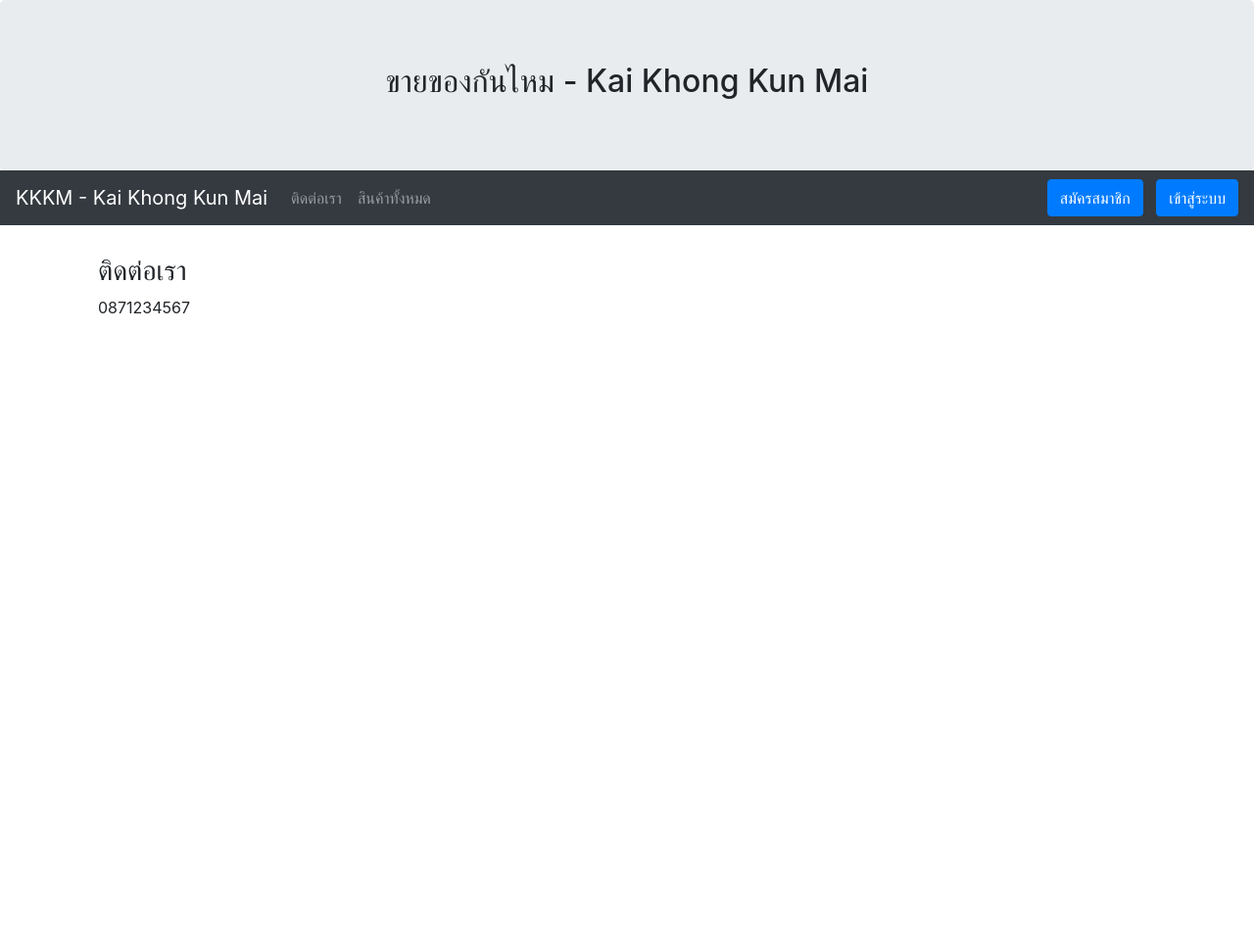
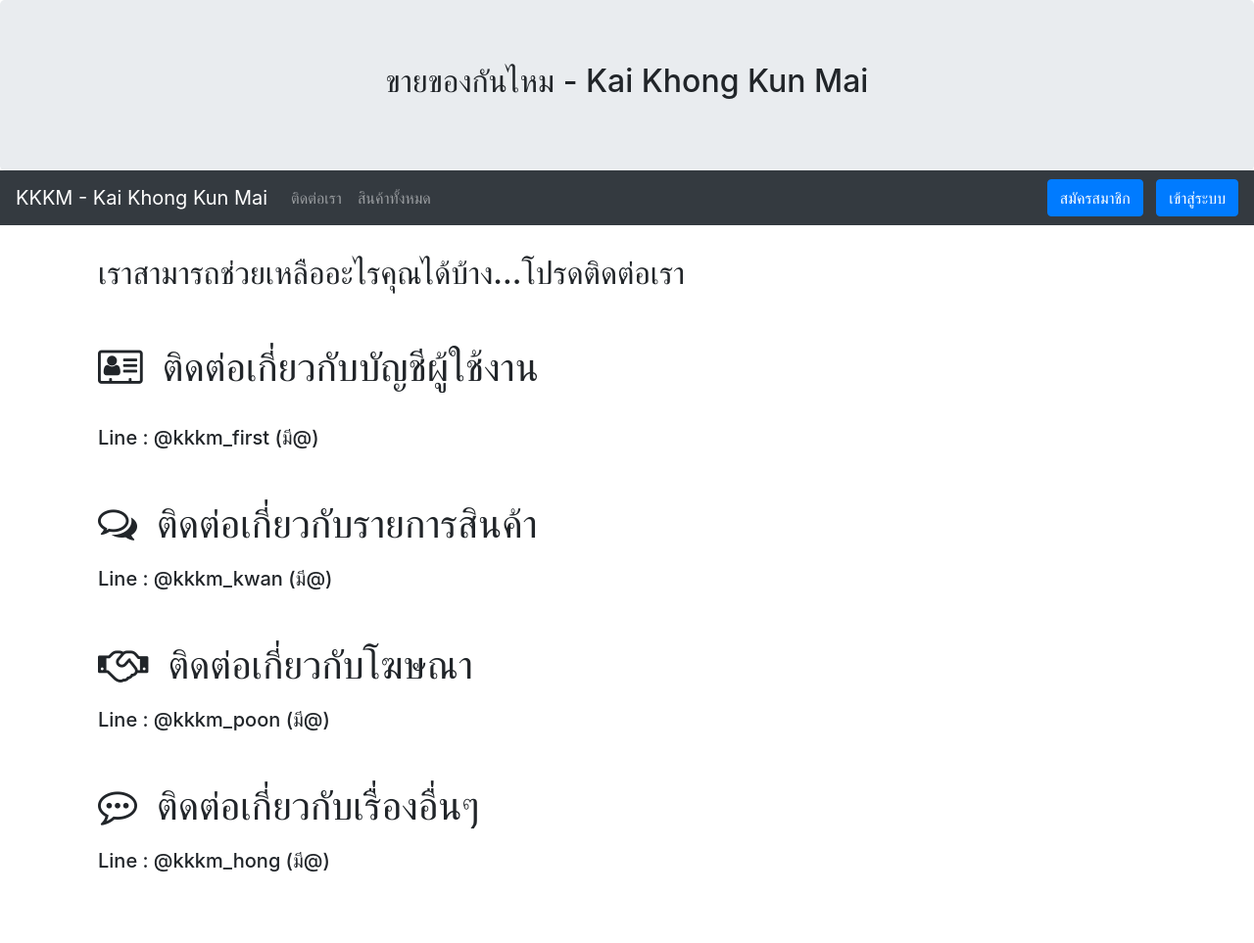
Before and after one commit to yuii88/327_KKKM, a Django app: page /contact/ in a window 1280 px wide. Shown: the whole page at 98% size. Before the commit the page ends 320 px from the top, so only its background shows below. Run offline with Django 3.2, Linux system fonts and the light colour scheme; some libraries are stand-ins or nearby versions.

Commit message:
update 04/11/21

```diff
--- /dev/null
+++ b/allorder_user3.csv
@@ -0,0 +1 @@
+3,OD000320211023002231,[BTS] #Jin01,0894153875,nk 10202,ems,transfer,,2021-10-23 00:22:31.908836,0,/recei-00057415637401636747920809_normal.png,,3,2020/12/30 12:35,
--- /dev/null
+++ b/cart_user3.csv
@@ -0,0 +1 @@
+3,OD000320211023002231,[BTS] #Jin01,0894153875,nk 10202,ems,transfer,,2021-10-23 00:22:31.908836,0,/recei-00057415637401636747920809_normal.png,,3,2020/12/30 12:35,
--- a/myapp/template/myapp/contact.html
+++ b/myapp/template/myapp/contact.html
@@ -4,8 +4,21 @@
 
 
 <div class="container">
-      <h3> ติดต่อเรา </h3>
-      <p> 0871234567 </p>
+      <h2>เราสามารถช่วยเหลืออะไรคุณได้บ้าง...โปรดติดต่อเรา </h2><br><br>
+      <p>
+            <i class="fa fa-address-card-o" style="font-size:40px">&nbsp&nbspติดต่อเกี่ยวกับบัญชีผู้ใช้งาน </i><br><br>
+            <h5> Line : @kkkm_first (มี@)</h5><br><br>
+
+            <i class="fa fa-comments-o" style="font-size:40px">&nbsp&nbspติดต่อเกี่ยวกับรายการสินค้า </i><br><br>
+            <h5> Line : @kkkm_kwan (มี@)</h5><br><br>
+
+            <i class="fa fa-handshake-o" style="font-size:40px">&nbsp&nbspติดต่อเกี่ยวกับโฆษณา </i><br><br>
+            <h5> Line : @kkkm_poon (มี@)</h5><br><br>
+
+            <i class="fa fa-commenting-o" style="font-size:40px"  >&nbsp&nbspติดต่อเกี่ยวกับเรื่องอื่นๆ  </i><br><br>
+            <h5> Line : @kkkm_hong (มี@)</h5><br><br>
+
+      </p>
 
 
 </div>
--- a/myapp/template/myapp/myorder.html
+++ b/myapp/template/myapp/myorder.html
@@ -29,7 +29,7 @@
 </div>
 
 <div class="container">
-	  <h2>รถเข็นสินค้าทั้งหมด</h2>
+	  <h2><i class="fa fa-shopping-cart" style="font-size:40px">&nbsp&nbspรถเข็นสินค้าทั้งหมด</i></h2>
 	  <p>สินค้าทั้งหมดของลูกค้าที่อยู่ในตะกร้า พร้อมยืนยันการสั่งซื้อ</p>
 	 <table class="table">
 	   <thead>
@@ -81,6 +81,7 @@
 	<h3 class="container centre" style="color: blueviolet;"> หากมีปัญหาในการจัดส่ง โปรดติดต่อแอดมินค่ะ ขอบคุณค่ะ </h3> <br>
 
 </p>
+	<a class="btn btn-secondary" href="{% url 'orderlist-page' %}">&nbspย้อนกลับ</a><br><br><br><br><br><br>
 </div>
 
 {% endblock article %}
--- a/myapp/template/myapp/uploadslip.html
+++ b/myapp/template/myapp/uploadslip.html
@@ -16,8 +16,8 @@
     ยอดสินค้ารวม: {{total}}<br>
     ค่าส่ง: {{shipcost}}<br>
   </p>
-  <h3>รวมยอดโอนทั้งหมด: {{grandtotal|intcomma}} บาท</h3>
-
+  <h3>รวมยอดโอนทั้งหมด: {{grandtotal|intcomma}} บาท</h3><br>
+  <a class="btn btn-secondary"  href="{% url 'orderlist-page' %}">&nbspย้อนกลับ</a><br><br>
   {% if oddetail.slip %}
         <img src="{{oddetail.slip.url}}">
   {% else %}
--- /dev/null
+++ b/writedb.py
@@ -0,0 +1,3 @@
+#writedb.py
+
+import sqlite3
```
Also changed, not shown: readdb.py (added, +19 -0 lines), db.sqlite3, media/recei-00057415637401636747920809_normal_DfLjYWH.png (added).
